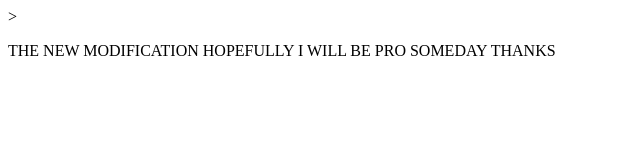
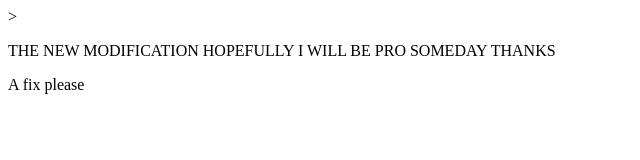
Before and after one commit to onalaja1/My-Github-Project, a plain HTML site: page index.html in a window 1280 px wide. Shown: the full height of the page, 0-640 px from the left. Drawn offline with Linux system fonts and the light colour scheme.

Commit message:
Update index.html

```diff
--- a/index.html
+++ b/index.html
@@ -11,6 +11,7 @@
    THE NEW MODIFICATION
     HOPEFULLY I WILL BE PRO SOMEDAY THANKS
 </p>
+    <p> A fix please </p>
 <script src="git.js" ></script>
 </body>
 </html>
```
